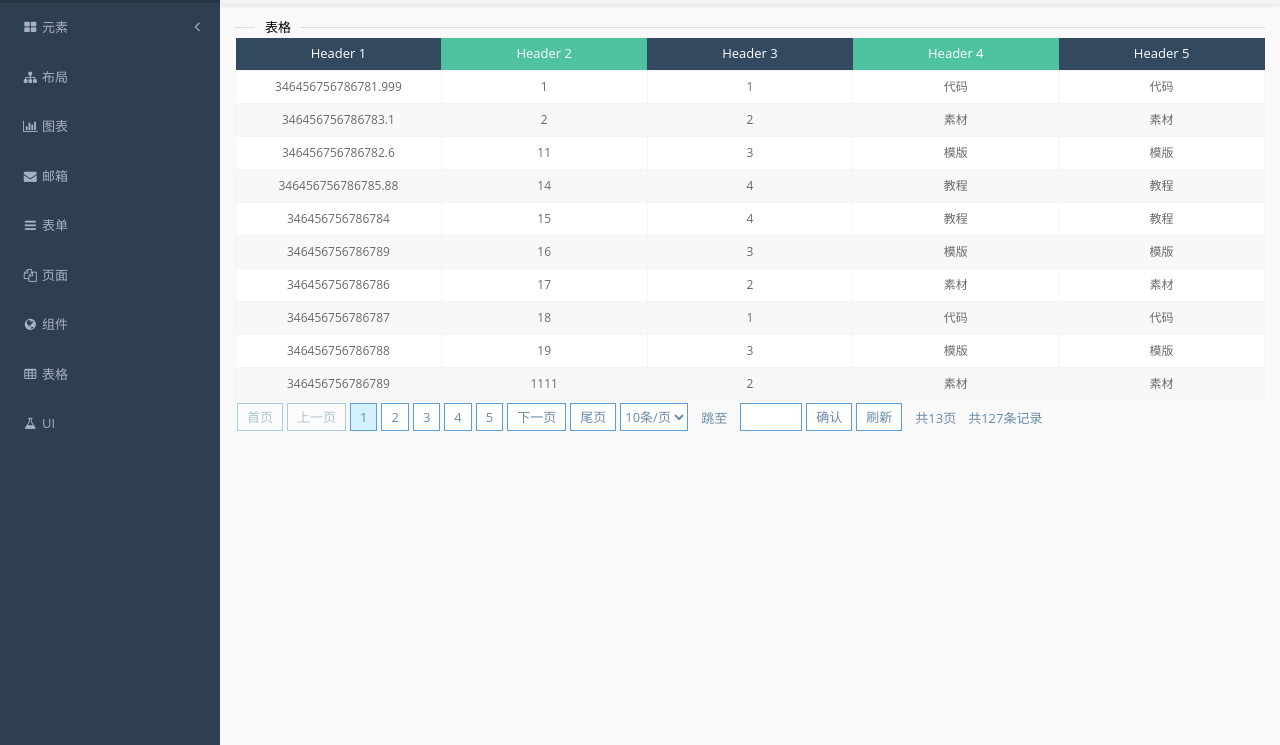
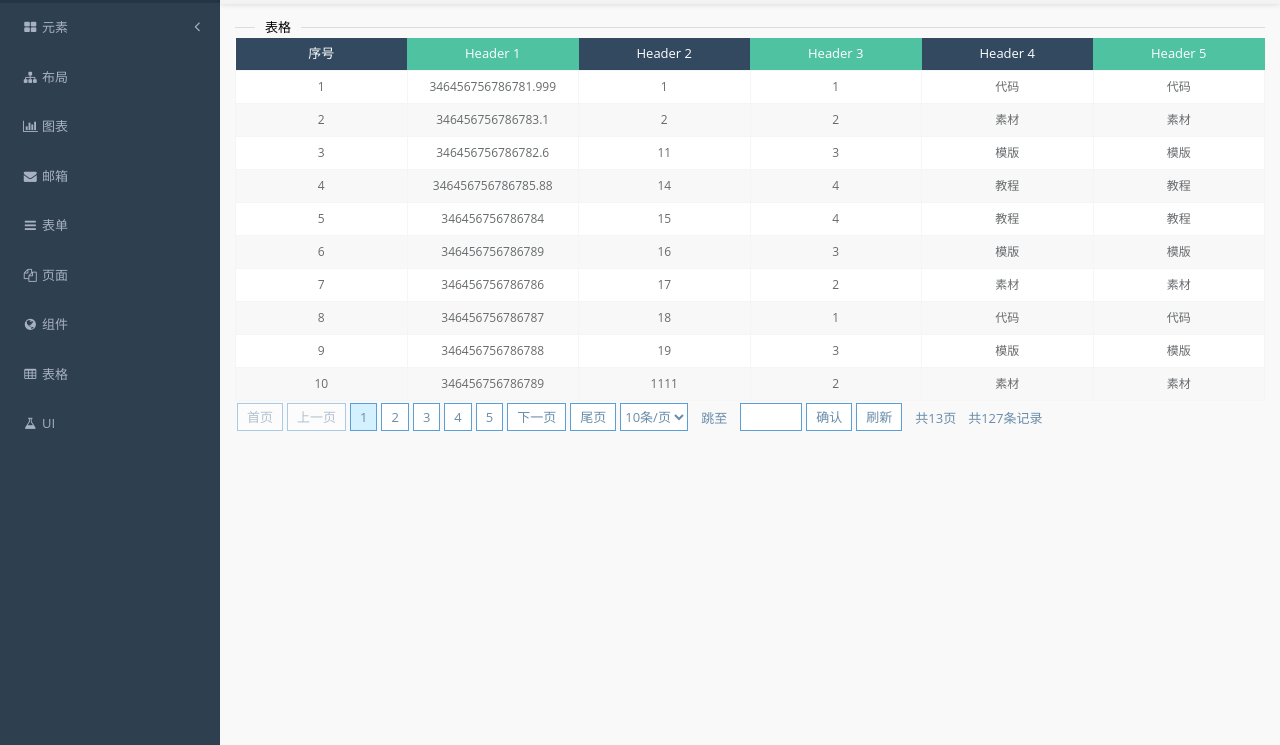
Before and after one commit to zhangHrong/demoiframe, a plain HTML site: page iframe/index.html in a window 1280 px wide. Shown: the part 55-800 px from the top of the page. Drawn offline with Linux system fonts and the light colour scheme.

Commit message:
Update index.html

```diff
--- a/iframe/index.html
+++ b/iframe/index.html
@@ -95,6 +95,7 @@
 				<table class="vable">
 					<thead>
 						<tr>
+							<th>序号</th>
 							<th>Header 1</th>
 							<th>Header 2</th>
 							<th>Header 3</th>
@@ -115,6 +116,7 @@
 			$(this).find('.navlist-2').toggle(300);
 			$(this).find('.arrow').toggleClass('fa-angle-down');
 			$(this).siblings().find('.navlist-2').hide(300);
+			$(this).siblings().find('.arrow').removeClass('fa-angle-down');
 			$(this).addClass('active').siblings().removeClass('active');
 		})
 		$('.navlist-2').on('click','li',function(e){
@@ -136,6 +138,7 @@
 					var subList = mmkMenuList.slice((page - 1) * size, page * size);
 					subList.forEach(function (obj, index, arr) {
 						htm += '<tr>' +
+							'<td>' + (index+1) + '</td>' +
 							'<td>' + obj.accno + '</td>' +
 							'<td>' + obj.accnm + '</td>' +
 							'<td>' + obj.parmId + '</td>' +
```
